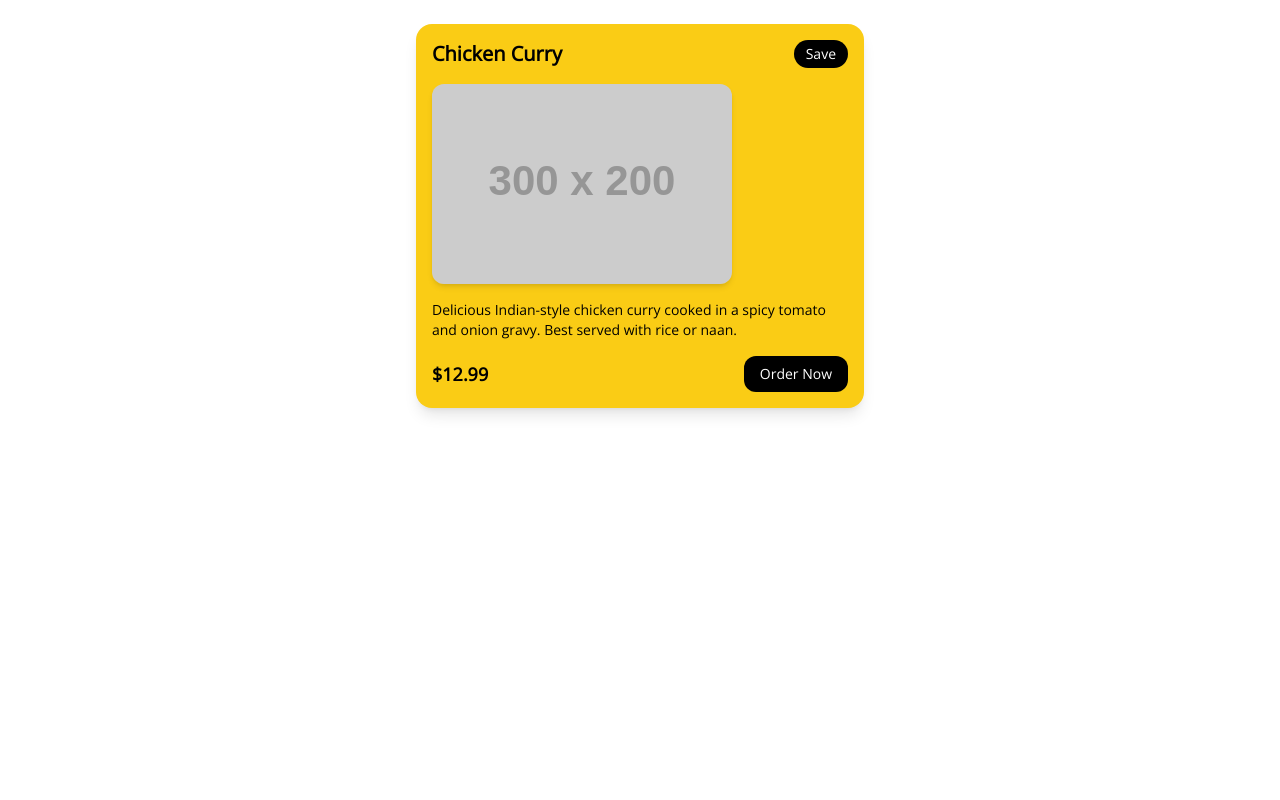
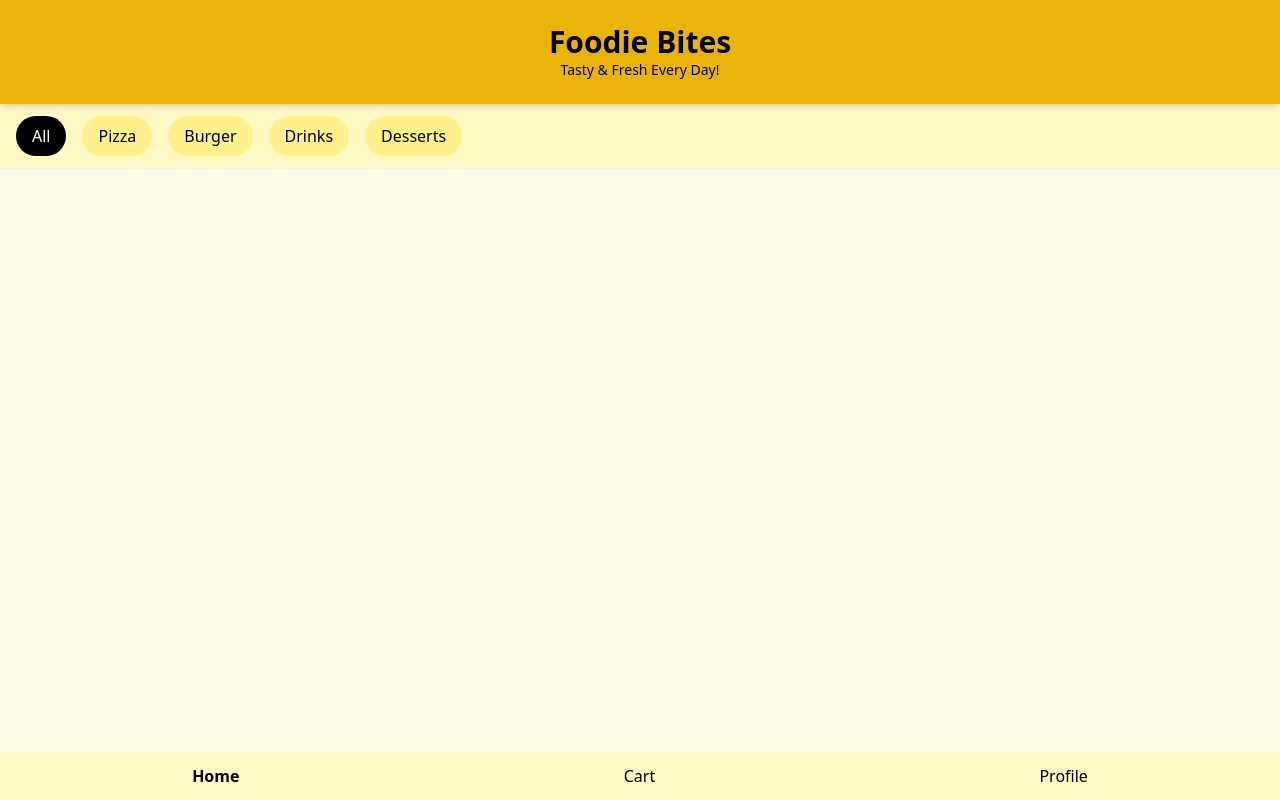
Before and after one commit to surja77/online-menu, a plain HTML site: page index.html in a window 1280 px wide. Drawn offline with nearby package versions, Linux system fonts and the light colour scheme; placeholder pictures from the web are drawn by us.

Commit message:
Update home.html

```diff
--- a/index.html
+++ b/index.html
@@ -3,42 +3,57 @@
 <head>
   <meta charset="UTF-8">
   <meta name="viewport" content="width=device-width, initial-scale=1.0">
-  <title>Restaurant Menu</title>
+  <title>Foodie Bites</title>
   <script src="https://cdn.tailwindcss.com"></script>
-  <link href="https://fonts.googleapis.com/css2?family=Open+Sans&display=swap" rel="stylesheet">
   <style>
-    body {
-      font-family: 'Open Sans', sans-serif;
+    .active-btn {
+      background-color: black !important;
+      color: white !important;
+      transform: scale(1.05);
+      transition: all 0.2s ease-in-out;
     }
   </style>
 </head>
-<body class="bg-white text-black">
+<body class="bg-yellow-50 text-black">
 
-  <!-- Main Container -->
-  <div class="max-w-md mx-auto mt-6 p-4 bg-yellow-400 rounded-2xl shadow-lg">
+  <header class="text-center py-6 bg-yellow-500 shadow-md sticky top-0 z-50">
+    <h1 class="text-3xl font-bold text-black">Foodie Bites</h1>
+    <p class="text-sm text-black">Tasty & Fresh Every Day!</p>
+  </header>
 
-    <!-- Header -->
-    <div class="flex justify-between items-center">
-      <h1 class="text-xl font-bold">Chicken Curry</h1>
-      <button class="bg-black text-white px-3 py-1 rounded-full text-sm">Save</button>
-    </div>
+  <div class="flex overflow-x-auto gap-4 px-4 py-3 bg-yellow-100 shadow-sm">
+    <button onclick="filterMenu('all')" data-filter="all" class="filter-button bg-black text-white px-4 py-2 rounded-full">All</button>
+    <button onclick="filterMenu('pizza')" data-filter="pizza" class="filter-button bg-yellow-200 px-4 py-2 rounded-full text-black">Pizza</button>
+    <button onclick="filterMenu('burger')" data-filter="burger" class="filter-button bg-yellow-200 px-4 py-2 rounded-full text-black">Burger</button>
+    <button onclick="filterMenu('drinks')" data-filter="drinks" class="filter-button bg-yellow-200 px-4 py-2 rounded-full text-black">Drinks</button>
+    <button onclick="filterMenu('desserts')" data-filter="desserts" class="filter-button bg-yellow-200 px-4 py-2 rounded-full text-black">Desserts</button>
+  </div>
 
-    <!-- Dish Image -->
-    <div class="my-4">
-      <img src="https://via.placeholder.com/300x200" alt="Chicken Curry" class="rounded-xl shadow-md">
-    </div>
+  <section id="menu" class="p-4 grid grid-cols-1 gap-6">
+  </section>
 
-    <!-- Description -->
-    <p class="text-black text-sm mb-2">
-      Delicious Indian-style chicken curry cooked in a spicy tomato and onion gravy. Best served with rice or naan.
-    </p>
+  <nav class="fixed bottom-0 w-full bg-yellow-100 shadow-md flex justify-around items-center py-3">
+    <button class="text-black font-semibold">Home</button>
+    <button class="text-black">Cart</button>
+    <button class="text-black">Profile</button>
+  </nav>
 
-    <!-- Price and Button -->
-    <div class="flex items-center justify-between mt-4">
-      <span class="font-bold text-lg text-black">$12.99</span>
-      <button class="bg-black text-white px-4 py-2 rounded-xl text-sm">Order Now</button>
-    </div>
-  </div>
+  <script>
+    function filterMenu(category) {
+      const items = document.querySelectorAll('.menu-item');
+      const buttons = document.querySelectorAll('.filter-button');
+
+      items.forEach(item => {
+        item.style.display = category === 'all' || item.dataset.category === category ? 'block' : 'none';
+        item.classList.add('animate-pulse');
+        setTimeout(() => item.classList.remove('animate-pulse'), 200);
+      });
+
+      buttons.forEach(btn => btn.classList.remove('active-btn'));
+      const clickedButton = document.querySelector(`[data-filter="${category}"]`);
+      if (clickedButton) clickedButton.classList.add('active-btn');
+    }
+  </script>
 
 </body>
 </html>
```
